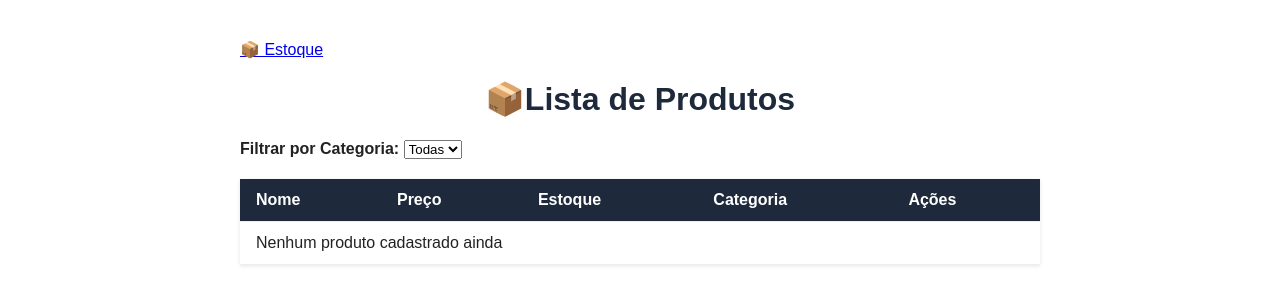
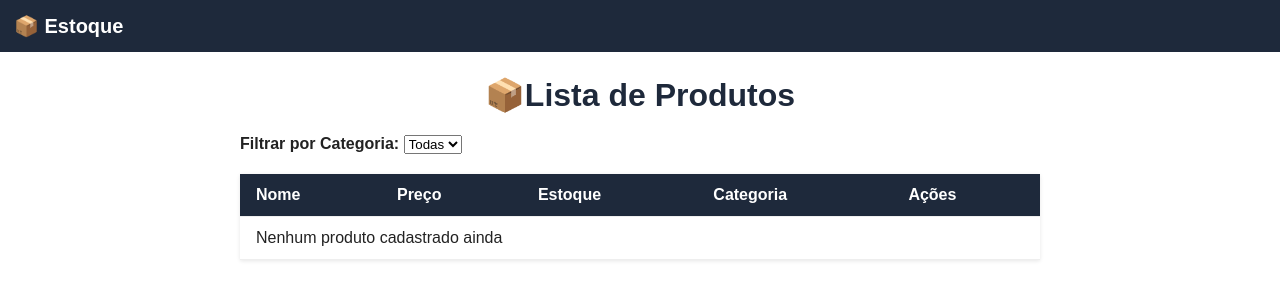
Before and after one commit to luzkaum/estoque-django, a Django app: page / in a window 1280 px wide. Shown: the top 305 px of the page. Run offline with Django 5.2, Linux system fonts and the light colour scheme; data that the repository does not hold is empty.

```diff
--- a/produtos/static/produtos/style.css
+++ b/produtos/static/produtos/style.css
@@ -1,8 +1,6 @@
 body{
     font-family:  Arial, sans-serif;
-    max-width: 800px;
-    margin:40px auto;
-    padding: 0 20px;
+    margin: 0;
     color: #222;
 }
 
@@ -86,3 +84,22 @@ tr:hover{
 .btn-perigo:hover{
     background: #991b1b;
 }
+
+.topo{
+    background: #1e293b;
+    padding: 14px;
+    margin-bottom: 24px;
+}
+
+.marca{
+    color: #fff;
+    font-size: 20px;
+    font-weight: bold;
+    text-decoration: none;
+}
+
+main{
+    max-width: 800px;
+    margin: 0 auto;
+    padding: 0 24px
+}
--- a/produtos/templates/produtos/base.html
+++ b/produtos/templates/produtos/base.html
@@ -8,7 +8,7 @@
     <link rel="stylesheet" href="{% static 'produtos/style.css' %}">
 </head>
 <body>
-    <header>
+    <header class="topo">
         <a href="{% url 'listar_produtos' %}" class="marca">📦 Estoque</a>
     </header>
 
```
